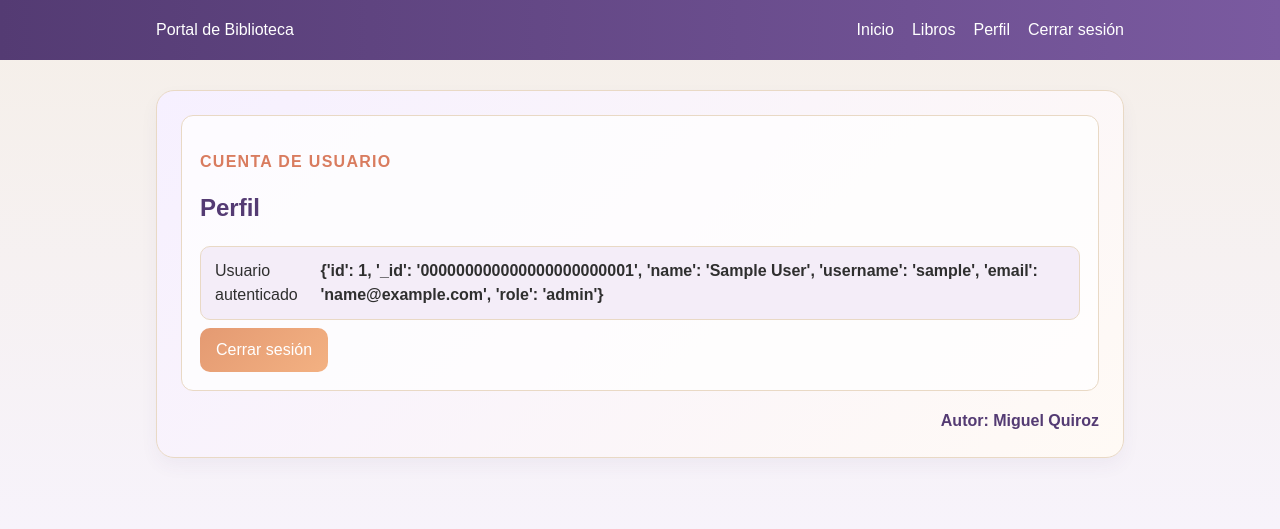
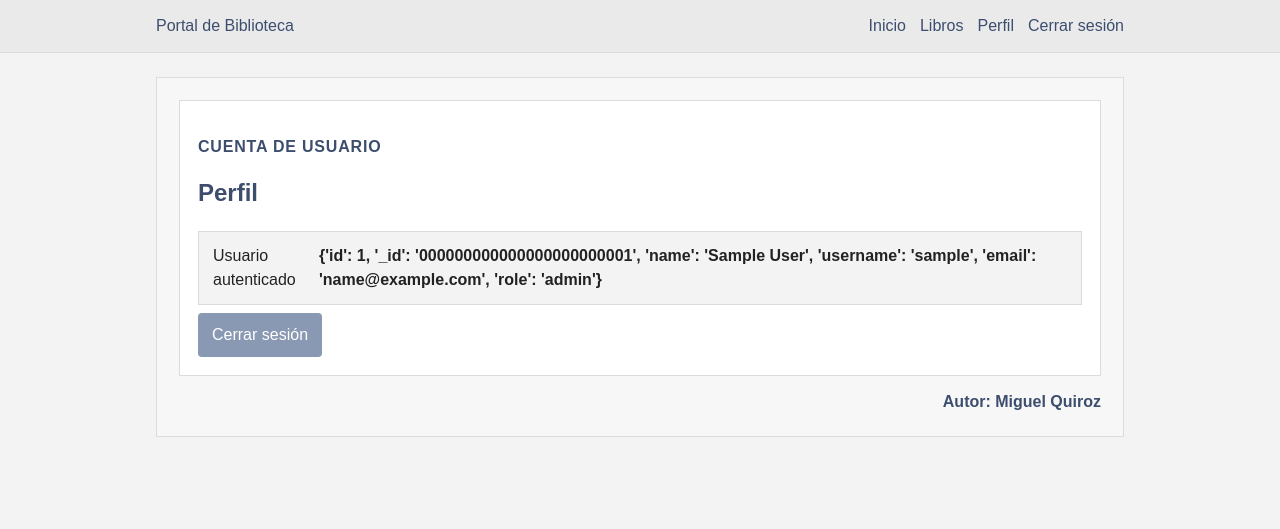
Before and after one commit to compucel724-bit/cursos_luz, a Flask app: page /perfil in a window 1280 px wide. Shown: the top 529 px of the page. Run offline with Flask 3, Linux system fonts and the light colour scheme; the visitor is signed in with stand-in values (Sample User, id 1).

Commit message:
Estilos sencillos y basicos del portal

```diff
--- a/static/style.css
+++ b/static/style.css
@@ -1,35 +1,34 @@
 :root {
-    --fondo: #f5efe8;
-    --panel: #fffdfb;
-    --principal: #543b73;
-    --secundario: #d97c5f;
-    --texto: #2f2f2f;
-    --borde: #e9d9c5;
-    --boton: #6a4c9c;
-    --boton2: #e49a72;
-    --exito: #2d7d50;
-    --error: #b94848;
+    --fondo: #f3f3f3;
+    --panel: #ffffff;
+    --principal: #3d4d6e;
+    --texto: #222222;
+    --borde: #dcdcdc;
+    --boton: #5b6b8b;
+    --boton2: #8998b3;
+    --exito: #3c7b49;
+    --error: #9d3d3d;
 }
 
 * { box-sizing: border-box; }
 
 body {
     margin: 0;
-    background: linear-gradient(180deg, #f5efe8 0%, #f7f3fb 100%);
+    background: var(--fondo);
     color: var(--texto);
     font-family: Arial, sans-serif;
     line-height: 1.5;
 }
 
 .site-header {
-    background: linear-gradient(90deg, var(--principal) 0%, #7a5aa0 100%);
-    color: #fff;
+    background: #eaeaea;
+    border-bottom: 1px solid var(--borde);
 }
 
 .navbar {
     max-width: 1000px;
     margin: 0 auto;
-    padding: 18px 16px;
+    padding: 14px 16px;
     display: flex;
     justify-content: space-between;
     align-items: center;
@@ -37,19 +36,19 @@ body {
 
 .brand,
 .nav-links a {
-    color: #fff;
+    color: var(--principal);
     text-decoration: none;
 }
 
 .nav-links {
     display: flex;
-    gap: 18px;
+    gap: 14px;
 }
 
 .container {
     max-width: 1000px;
     margin: 0 auto;
-    padding: 30px 16px 50px;
+    padding: 24px 16px 40px;
 }
 
 .hero,
@@ -58,37 +57,34 @@ body {
 .book-card {
     background: var(--panel);
     border: 1px solid var(--borde);
-    border-radius: 16px;
-    padding: 24px;
-    margin-bottom: 22px;
-    box-shadow: 0 8px 18px rgba(84, 59, 115, 0.05);
+    padding: 20px;
+    margin-bottom: 18px;
 }
 
-h1,
-h2 {
+h1, h2 {
     color: var(--principal);
     margin-top: 0;
 }
 
 .eyebrow {
-    color: var(--secundario);
+    color: var(--principal);
     font-weight: bold;
-    letter-spacing: 0.08em;
     text-transform: uppercase;
+    letter-spacing: 0.05em;
 }
 
 .button {
     display: inline-block;
-    background: linear-gradient(135deg, var(--boton) 0%, #8a68bd 100%);
-    color: #fff;
+    background: var(--boton);
+    color: white;
     text-decoration: none;
-    padding: 10px 16px;
-    border-radius: 10px;
+    padding: 10px 14px;
+    border-radius: 4px;
     margin-top: 8px;
 }
 
 .button.secondary {
-    background: linear-gradient(135deg, var(--boton2) 0%, #f3b182 100%);
+    background: var(--boton2);
     color: #fff;
 }
 
@@ -101,18 +97,10 @@ form {
     gap: 8px;
 }
 
-label {
-    display: block;
-    margin-top: 8px;
-    font-weight: bold;
-    color: var(--principal);
-}
-
 input {
-    width: 100%;
-    padding: 10px;
+    padding: 9px;
     border: 1px solid var(--borde);
-    border-radius: 8px;
+    border-radius: 4px;
 }
 
 .book-grid {
@@ -121,47 +109,28 @@ input {
     gap: 16px;
 }
 
-.book-card {
-    border-left: 5px solid var(--secundario);
-}
-
-.available {
-    color: var(--exito);
-    font-weight: bold;
-}
-
-.unavailable {
-    color: var(--error);
-    font-weight: bold;
-}
+.available { color: var(--exito); font-weight: bold; }
+.unavailable { color: var(--error); font-weight: bold; }
 
 .alert {
     border: 1px solid var(--borde);
-    background: #faf7f4;
+    background: #f8f8f8;
     padding: 10px 12px;
-    border-radius: 10px;
     margin-bottom: 12px;
 }
 
-.alert.success {
-    color: var(--exito);
-}
-
-.alert.error {
-    color: var(--error);
-}
+.alert.success { color: var(--exito); }
+.alert.error { color: var(--error); }
 
 .profile {
-    background: linear-gradient(135deg, #f6f0ff 0%, #fffaf5 100%);
+    background: #f7f7f7;
     border: 1px solid var(--borde);
-    border-radius: 18px;
-    padding: 24px;
+    padding: 22px;
 }
 
 .profile-card {
-    background: rgba(255,255,255,0.75);
+    background: #fff;
     border: 1px solid var(--borde);
-    border-radius: 12px;
     padding: 18px;
 }
 
@@ -169,16 +138,15 @@ input {
     display: flex;
     justify-content: space-between;
     align-items: center;
-    background: #f4edf8;
+    background: #f3f3f3;
     border: 1px solid var(--borde);
-    border-radius: 10px;
     padding: 12px 14px;
-    margin-top: 12px;
+    margin-top: 10px;
 }
 
 .author-signature {
     text-align: right;
-    margin-top: 18px;
+    margin-top: 14px;
     font-weight: bold;
     color: var(--principal);
 }
```
